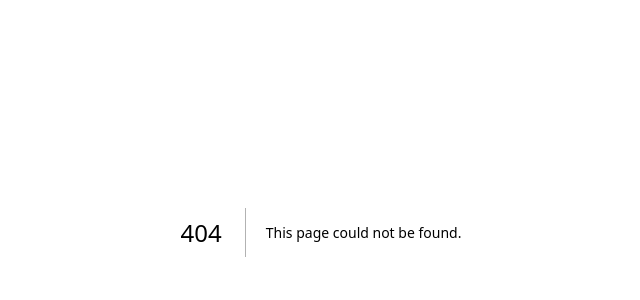
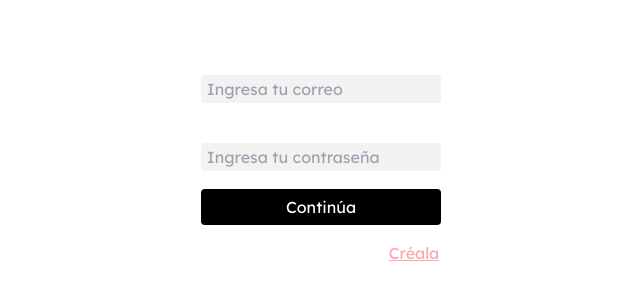
Before and after one commit to axelrogg/daiweb, a Next.js app: page /auth/sign-in in a window 1280 px wide. Before the commit this address had no page. Shown: the part 168-468 px from the top of the page, without its empty margins (319-959 px from the left). Built offline with nearby package versions, Linux system fonts and the light colour scheme; no server answers.

Commit message:
better auth flow

```diff
--- /dev/null
+++ b/src/app/auth/layout.tsx
@@ -0,0 +1,25 @@
+import Image from "next/image";
+import Link from "next/link";
+
+export default function AuthLayout({
+    children,
+}: {
+    children: React.ReactNode;
+}) {
+    return (
+        <div className="flex flex-col min-h-screen items-center">
+            <nav className="flex w-full items-center justify-start p-8">
+                <Link href="/">
+                    <Image
+                        src="/logo-dai-blanco.svg"
+                        alt="DAI logo"
+                        width={50}
+                        height={50}
+                        priority
+                    />
+                </Link>
+            </nav>
+            {children}
+        </div>
+    );
+}
--- /dev/null
+++ b/src/app/auth/sign-in/page.tsx
@@ -0,0 +1,91 @@
+"use client";
+
+import { FormEvent, useState } from "react";
+import { useSignIn } from "@clerk/nextjs";
+import Link from "next/link";
+
+export default function SignInPage() {
+    const [email, setEmail] = useState("");
+    const [password, setPassword] = useState("");
+
+    const { isLoaded, signIn, setActive } = useSignIn();
+
+    if (!isLoaded) {
+        return null;
+    }
+
+    async function submit(event: FormEvent) {
+        event.preventDefault();
+        if (!signIn) {
+            return;
+        }
+        try {
+            const result = await signIn.create({
+                identifier: email,
+                password,
+            });
+            if (result.status === "complete") {
+                console.log(result);
+                setActive({ session: result.createdSessionId });
+            } else {
+                console.log(result);
+            }
+        } catch (error: any) {
+            console.log("error", error.errors[0].longMessage);
+        }
+    }
+
+    return (
+        <div className="flex flex-col items-center justify-center mt-12">
+            <div className="mb-3.5">
+                <h1 className="text-4xl font-bold">Ingresa sesión</h1>
+            </div>
+            <div className="flex flex-col items-center justify-center">
+                <form
+                    className="flex flex-col items-center my-1.5 w-60"
+                    onSubmit={submit}
+                >
+                    <div className="flex flex-col my-1.5 w-60">
+                        <label htmlFor="email">Correo</label>
+                        <input
+                            className="my-0.5 rounded text-black py-0.5 px-1.5 bg-[#f2f2f2]"
+                            type="email"
+                            value={email}
+                            placeholder="Ingresa tu correo"
+                            onChange={(element) =>
+                                setEmail(element.target.value)
+                            }
+                        />
+                    </div>
+                    <div className="flex flex-col my-1.5 w-60">
+                        <label htmlFor="password">Contraseña</label>
+                        <input
+                            className="my-0.5 rounded text-black py-0.5 px-1.5 bg-[#f2f2f2]"
+                            type="password"
+                            value={password}
+                            placeholder="Ingresa tu contraseña"
+                            onChange={(element) =>
+                                setPassword(element.target.value)
+                            }
+                        />
+                    </div>
+                    <button
+                        className="rounded bg-black p-1.5 my-2.5 w-full"
+                        onClick={submit}
+                    >
+                        Continúa
+                    </button>
+                </form>
+                <div className="flex flex-row">
+                    <p>¿No tienes una cuenta?&nbsp;</p>
+                    <Link
+                        href="/auth/sign-up"
+                        className="underline text-rose-300"
+                    >
+                        Créala
+                    </Link>
+                </div>
+            </div>
+        </div>
+    );
+}
--- a/src/app/sign-up/page.tsx
+++ b/src/app/auth/sign-up/page.tsx
@@ -4,7 +4,7 @@ import { FormEvent, useState } from "react";
 import { useSignUp } from "@clerk/nextjs";
 import { useRouter } from "next/navigation";
 import Link from "next/link";
-import Image from "next/image";
+import { IoIosArrowBack } from "react-icons/io";
 
 export default function SignUpPage() {
     const { isLoaded, signUp, setActive } = useSignUp();
@@ -64,8 +64,6 @@ export default function SignUpPage() {
                 }
             );
             if (completeSignUp.status !== "complete") {
-                /*  investigate the response, to see if there was an error
-         or if the user needs to complete more steps.*/
                 console.log(JSON.stringify(completeSignUp, null, 2));
             }
             if (completeSignUp.status === "complete") {
@@ -78,25 +76,13 @@ export default function SignUpPage() {
     };
 
     return (
-        <div className="flex flex-col min-h-screen items-center">
-            <nav className="flex w-full items-center justify-start p-8">
-                <Link href="/">
-                    <Image
-                        src="/logo-dai-blanco.svg"
-                        alt="DAI logo"
-                        width={50}
-                        height={50}
-                        priority
-                    />
-                </Link>
-            </nav>
-
         <div className="flex flex-col items-center justify-center mt-12">
             <div className="mb-3.5">
                 <h1 className="text-4xl font-bold">Crea tu cuenta</h1>
             </div>
             {!pendingVerification && (
-                    <form className="flex flex-col items-center">
+                <div className="flex flex-col items-center justify-center">
+                    <form className="flex flex-col items-center my-1.5 w-60">
                         <div className="flex flex-col my-1.5 w-60">
                             <label htmlFor="email">Correo de la uvigo</label>
                             <input
@@ -107,6 +93,7 @@ export default function SignUpPage() {
                                 id="email"
                                 name="email"
                                 type="email"
+                                placeholder="Ingresa tu correo"
                             />
                         </div>
                         <div className="flex flex-col my-1.5 w-60">
@@ -117,18 +104,44 @@ export default function SignUpPage() {
                                 id="password"
                                 name="password"
                                 type="password"
+                                placeholder="Ingresa tu contraseña"
                             />
                         </div>
                         <button
-                            className="rounded bg-black p-1.5 mt-2.5"
+                            className="rounded bg-black p-1.5 my-2.5 w-full"
                             onClick={handleSubmit}
                         >
-                            Crear cuenta
+                            Empieza
                         </button>
                     </form>
+                    <div className="flex flex-row">
+                        <p>¿Ya tienes una cuenta?&nbsp;</p>
+                        <Link
+                            href="/auth/sign-in"
+                            className="underline text-rose-300"
+                        >
+                            Ingresa sesión
+                        </Link>
+                    </div>
+                </div>
             )}
             {pendingVerification && (
                 <div className="flex flex-col items-center justify-center">
+                    <div className="w-full flex-start">
+                        <button
+                            onClick={() => {
+                                setPendingVerification(false);
+                                setEmailAddress("");
+                                setPassword("");
+                                setCode("");
+                            }}
+                        >
+                            <div className="flex flex-row items-center">
+                                <IoIosArrowBack color="white" size={20} />
+                                <p>&nbsp;Atrás</p>
+                            </div>
+                        </button>
+                    </div>
                     <form className="flex flex-col my-1.5 w-60">
                         <label htmlFor="verification-code">Código</label>
                         <input
@@ -149,6 +162,5 @@ export default function SignUpPage() {
                 </div>
             )}
         </div>
-        </div>
     );
 }
--- a/src/app/page.tsx
+++ b/src/app/page.tsx
@@ -2,8 +2,6 @@ import Image from "next/image";
 import Link from "next/link";
 import {
     IoIosCalendar,
-    IoIosSearch,
-    IoIosChatboxes,
     IoIosConstruct,
     IoIosKey,
     IoIosLaptop,
@@ -47,13 +45,13 @@ export default function Home() {
                         Contacto
                     </Link>
                     <Link
-                        href="/sign-in"
+                        href="/auth/sign-in"
                         className="flex m-4 p-2 rounded hover:bg-[#cfd1d3] hover:text-black"
                     >
                         Ingresar
                     </Link>
                     <Link
-                        href="/sign-up"
+                        href="/auth/sign-up"
                         className="flex m-4 p-2 rounded hover:bg-[#cfd1d3] hover:text-black"
                     >
                         Crear cuenta
--- a/src/app/sign-in/page.tsx
+++ /dev/null
@@ -1,7 +0,0 @@
-import { SignIn } from "@clerk/nextjs";
-
-export default function SignInPage() {
-    // TODO: Modify appearance by going here:
-    // https://clerk.com/docs/components/customization/overview#using-tailwind
-    return <SignIn redirectUrl="/sign-up" />;
-}
```
Lines whose indentation alone changed are shown as unchanged.
